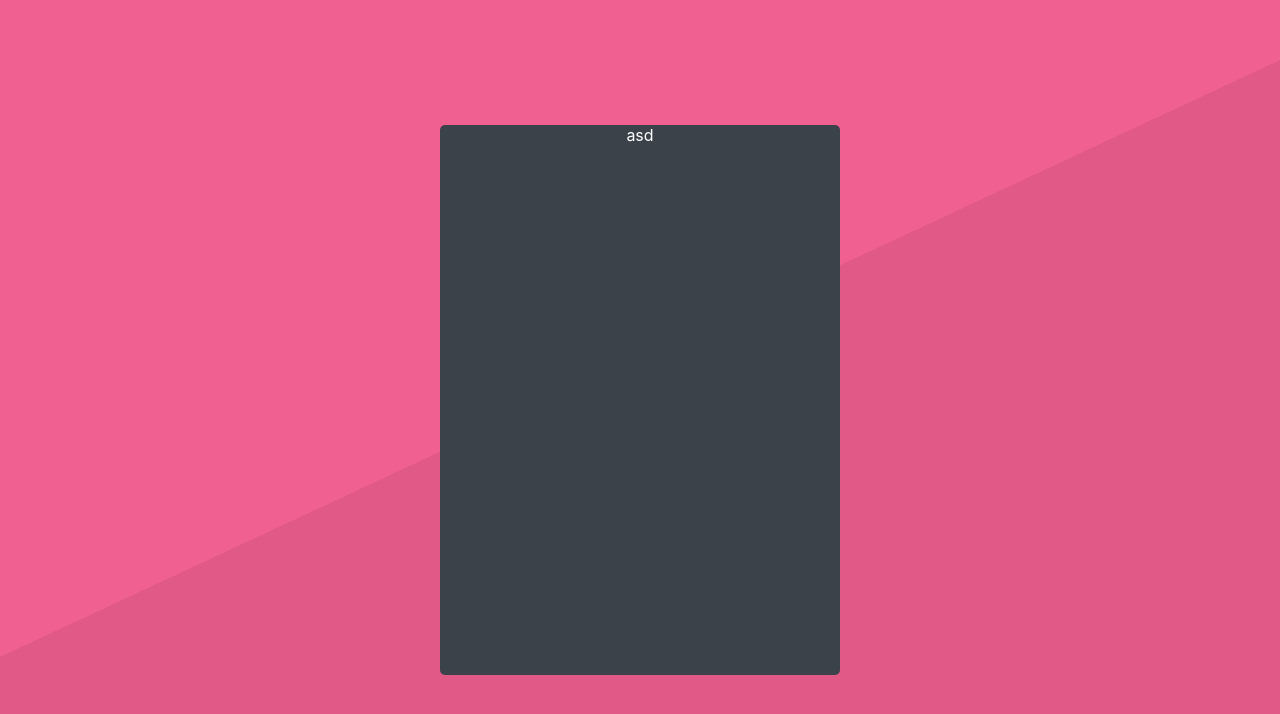
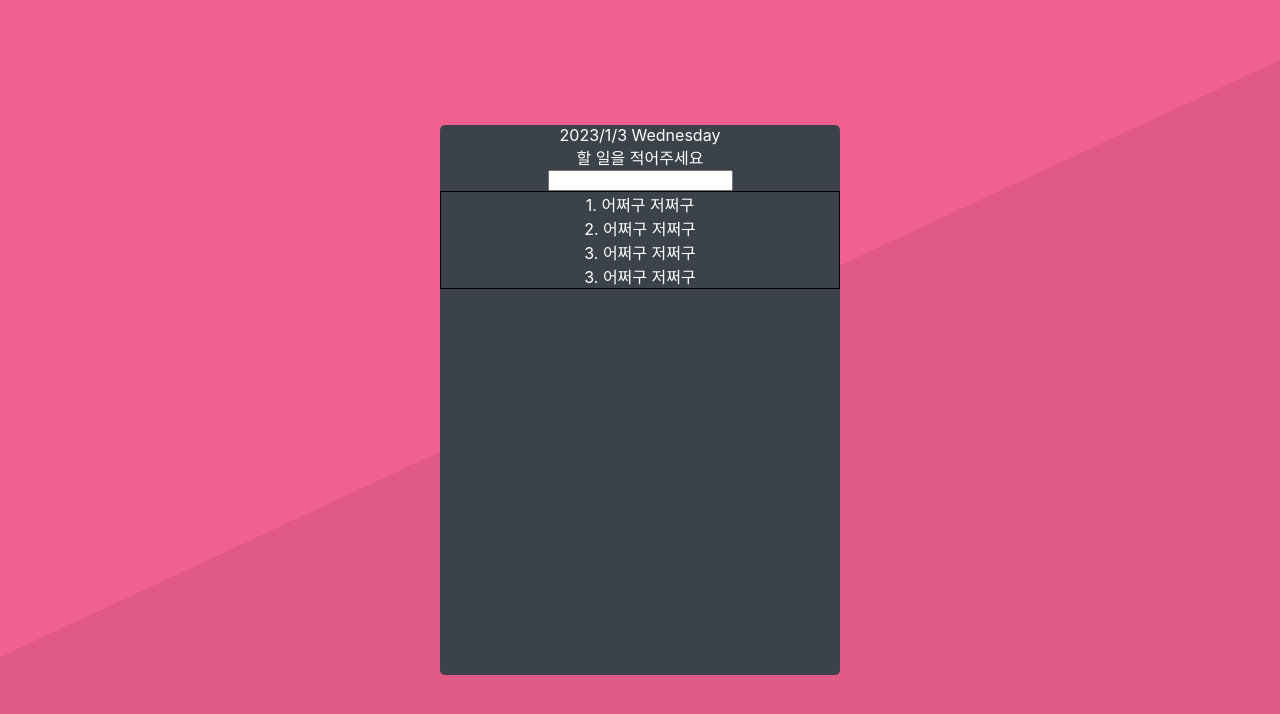
Before and after one commit to 1yoouoo/Todolist_with_ts_recoil_react, a React (Create React App) app: page / in a window 1280 px wide. Shown: the top 714 px of the page. Built offline with nearby package versions, Linux system fonts and the light colour scheme.

Commit message:
feat: get date

```diff
--- a/src/App.scss
+++ b/src/App.scss
@@ -1,4 +1,4 @@
-.toDoListForm {
+.to-do-list-form {
   position: absolute;
   left: 0;
   right: 0;
@@ -12,3 +12,7 @@
   color: #fff;
   border-radius: 5px;
 }
+
+.item-list-form {
+  border: 1px solid #000;
+}
--- a/src/App.tsx
+++ b/src/App.tsx
@@ -1,11 +1,16 @@
 import React from "react";
 import "./App.scss";
+import CurrentDate from "./Components/CurrentDate";
+import ItemListForm from "./Views/ItemListForm";
 
 function App() {
   return (
     <>
-      <form className="toDoListForm">
-        <div>asd</div>
+      <form className="to-do-list-form">
+        <CurrentDate />
+        <div>할 일을 적어주세요</div>
+        <input />
+        <ItemListForm />
       </form>
     </>
   );
--- /dev/null
+++ b/src/Components/CurrentDate.tsx
@@ -0,0 +1,17 @@
+const CurrentDate = () => {
+  const date: Date = new (Date as any)();
+  const getYear: number = date.getFullYear();
+  const getMonth: number = date.getMonth();
+  const getDay: number = date.getDay();
+  const dayOfWeekName: string = new (Date as any)().toLocaleString("default", {
+    weekday: "long",
+  });
+  return (
+    <>
+      <div className="current-date">{`${getYear}/${
+        getMonth + 1
+      }/${getDay} ${dayOfWeekName}`}</div>
+    </>
+  );
+};
+export default CurrentDate;
--- /dev/null
+++ b/src/Views/ItemListForm.tsx
@@ -0,0 +1,14 @@
+const ItemListForm = () => {
+  return (
+    <>
+      <div className="item-list-form">
+        <div>1. 어쩌구 저쩌구</div>
+        <div>2. 어쩌구 저쩌구</div>
+        <div>3. 어쩌구 저쩌구</div>
+        <div>3. 어쩌구 저쩌구</div>
+      </div>
+    </>
+  );
+};
+
+export default ItemListForm;
```
